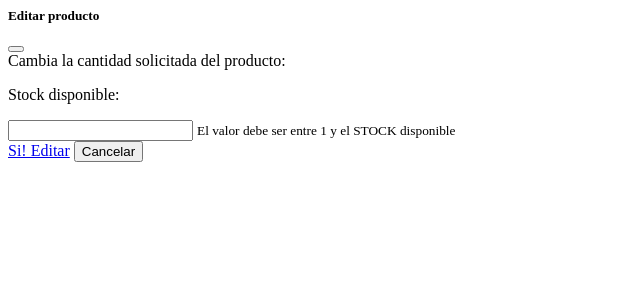
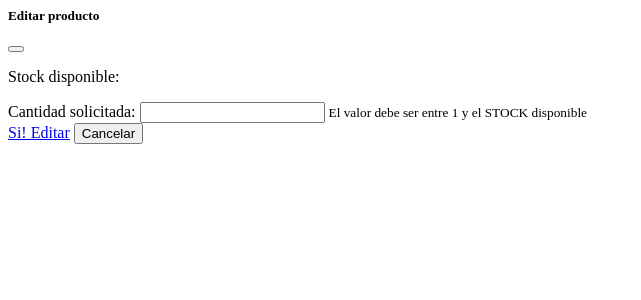
Before and after one commit to Boniich/ecommerce-igniter, a CodeIgniter app: the page made by application/views/clients/shopping_car/modals/edit_product_from_shopping_car_modal.php in a window 1280 px wide. Shown: the top 300 px of the page, without its empty margins (0-641 px from the left). Run offline with CodeIgniter, Linux system fonts and the light colour scheme.

Commit message:
refactor: improve the order of input and label into modal

```diff
--- a/application/views/clients/shopping_car/modals/edit_product_from_shopping_car_modal.php
+++ b/application/views/clients/shopping_car/modals/edit_product_from_shopping_car_modal.php
@@ -7,10 +7,11 @@
             </div>
             <div class="modal-body">
                 <td>
-                    <label>Cambia la cantidad solicitada del producto:</label>
+
                     <div>
                         <p> Stock disponible: <b id="stock"></b> </p>
                     </div>
+                    <label>Cantidad solicitada:</label>
                     <input type="number" id="amount-shopping" name="amount-shopping" min="1">
                     <small class="d-none" id="error-msg-input-amount">El valor debe ser entre 1 y el STOCK disponible</small>
                 </td>
```
